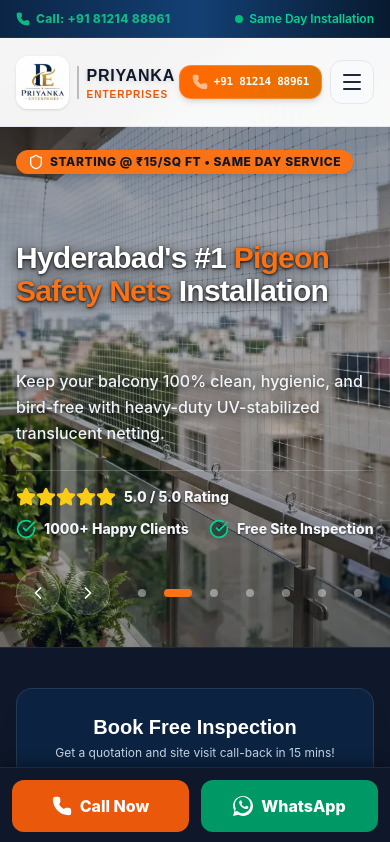
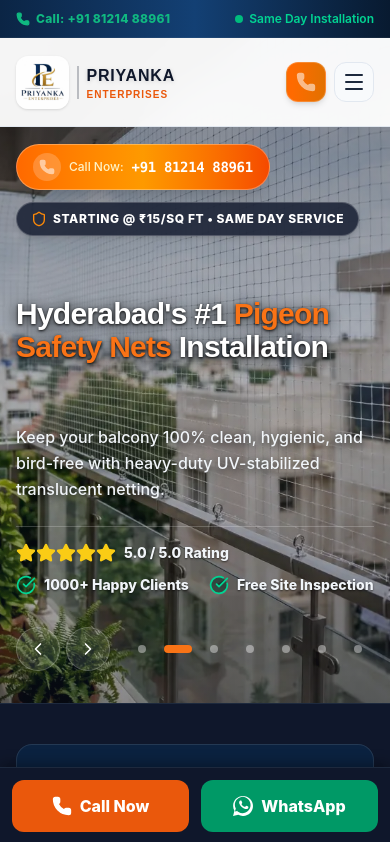
Before and after one commit to ajay-Ai-Ds/Priyanka-Enterprises, a Next.js app: page / in a window 390 px wide. Shown: the top 842 px of the page. Built offline with nearby package versions, Linux system fonts and the light colour scheme.

Commit message:
fix(ui): clean mobile navbar and move visible phone CTA pill to top of hero carousel

```diff
--- a/src/components/Header.tsx
+++ b/src/components/Header.tsx
@@ -257,15 +257,14 @@ export default function Header() {
               <a
                 href="tel:+918121488961"
                 onClick={() => trackGoogleConversion()}
-                className="flex items-center space-x-1.5 px-3 py-2 rounded-xl bg-gradient-to-r from-orange-500 to-amber-600 text-white font-extrabold text-xs shadow-md transition-all active:scale-95 border border-white/20"
+                className="w-10 h-10 flex items-center justify-center rounded-xl bg-gradient-to-r from-orange-500 to-amber-600 text-white shadow-md transition-all active:scale-95 border border-white/20"
                 aria-label="Call +91 81214 88961"
               >
-                <Phone className="w-4 h-4 fill-white animate-pulse" />
-                <span className="font-mono text-[11px] sm:text-xs tracking-tight">+91 81214 88961</span>
+                <Phone className="w-5 h-5 fill-white animate-pulse" />
               </a>
               <button
                 onClick={() => setIsMobileMenuOpen(!isMobileMenuOpen)}
-                className="w-11 h-11 flex items-center justify-center rounded-xl transition-colors border border-slate-200 bg-slate-50 hover:bg-slate-100 text-slate-800"
+                className="w-10 h-10 flex items-center justify-center rounded-xl transition-colors border border-slate-200 bg-slate-50 hover:bg-slate-100 text-slate-800"
                 aria-label={isMobileMenuOpen ? "Close menu" : "Open menu"}
               >
                 {isMobileMenuOpen ? <X className="w-6 h-6" /> : <Menu className="w-6 h-6" />}
--- a/src/components/Hero.tsx
+++ b/src/components/Hero.tsx
@@ -8,7 +8,7 @@ import { handleLeadSubmission, trackGoogleConversion } from "@/utils/conversion"
 
 const slides = [
   {
-    image: "/images/carousel_invisible_grill.webp",
+    image: "/images/balcony.webp",
     title: "SS 316 Invisible Grills for Hyderabad Apartments",
     titlePrefix: "Marine Grade SS 316 ",
     titleHighlight: "Invisible Grills",
@@ -209,7 +209,7 @@ export default function Hero() {
       <div className="absolute inset-0 z-0 overflow-hidden">
         {/* Base image rendered immediately for instant LCP */}
         <Image
-          src="/images/pigeonsafetynet.webp"
+          src="/images/balcony.webp"
           alt="Priyanka Enterprises Safety Nets Hyderabad"
           fill
           priority
@@ -251,14 +251,30 @@ export default function Hero() {
 
           {/* Hero Left Content */}
           <div className="lg:col-span-8 space-y-6">
-            <div className="min-h-[36px] sm:min-h-[40px] flex items-center">
+            <div className="flex flex-wrap items-center gap-3">
+              {/* Visible Phone Number CTA Pill at Upside of Carousel */}
+              <motion.a
+                href="tel:+918121488961"
+                onClick={() => trackGoogleConversion()}
+                initial={{ opacity: 0, scale: 0.95 }}
+                animate={{ opacity: 1, scale: 1 }}
+                className="inline-flex items-center gap-2 px-4 py-2 rounded-full bg-gradient-to-r from-orange-500 via-amber-500 to-orange-600 text-white font-extrabold shadow-xl hover:shadow-orange-500/40 hover:scale-105 active:scale-95 transition-all duration-300 border border-white/30 backdrop-blur-md cursor-pointer group"
+                aria-label="Call +91 81214 88961"
+              >
+                <div className="bg-white/20 p-1.5 rounded-full group-hover:bg-white/30 transition-colors">
+                  <Phone className="w-4 h-4 fill-white animate-pulse" />
+                </div>
+                <span className="text-xs sm:text-sm font-medium text-amber-100">Call Now:</span>
+                <span className="font-mono tracking-tight font-black text-sm sm:text-base text-white">+91 81214 88961</span>
+              </motion.a>
+
               <motion.span
                 key={`tag-${currentSlide}`}
                 initial={{ opacity: 0, y: -10 }}
                 animate={{ opacity: 1, y: 0 }}
-                className="inline-flex items-center gap-1.5 px-3 py-1 sm:px-4 sm:py-1.5 rounded-full text-xs sm:text-sm font-extrabold uppercase tracking-wider bg-[#f97316] text-slate-900 shadow-md whitespace-nowrap"
+                className="inline-flex items-center gap-1.5 px-3.5 py-2 rounded-full text-xs sm:text-sm font-extrabold uppercase tracking-wider bg-slate-900/80 text-white border border-white/20 shadow-md whitespace-nowrap backdrop-blur-md"
               >
-                <Shield className="w-4 h-4 text-white" />
+                <Shield className="w-4 h-4 text-orange-400" />
                 {slides[currentSlide].tagline}
               </motion.span>
             </div>
```
